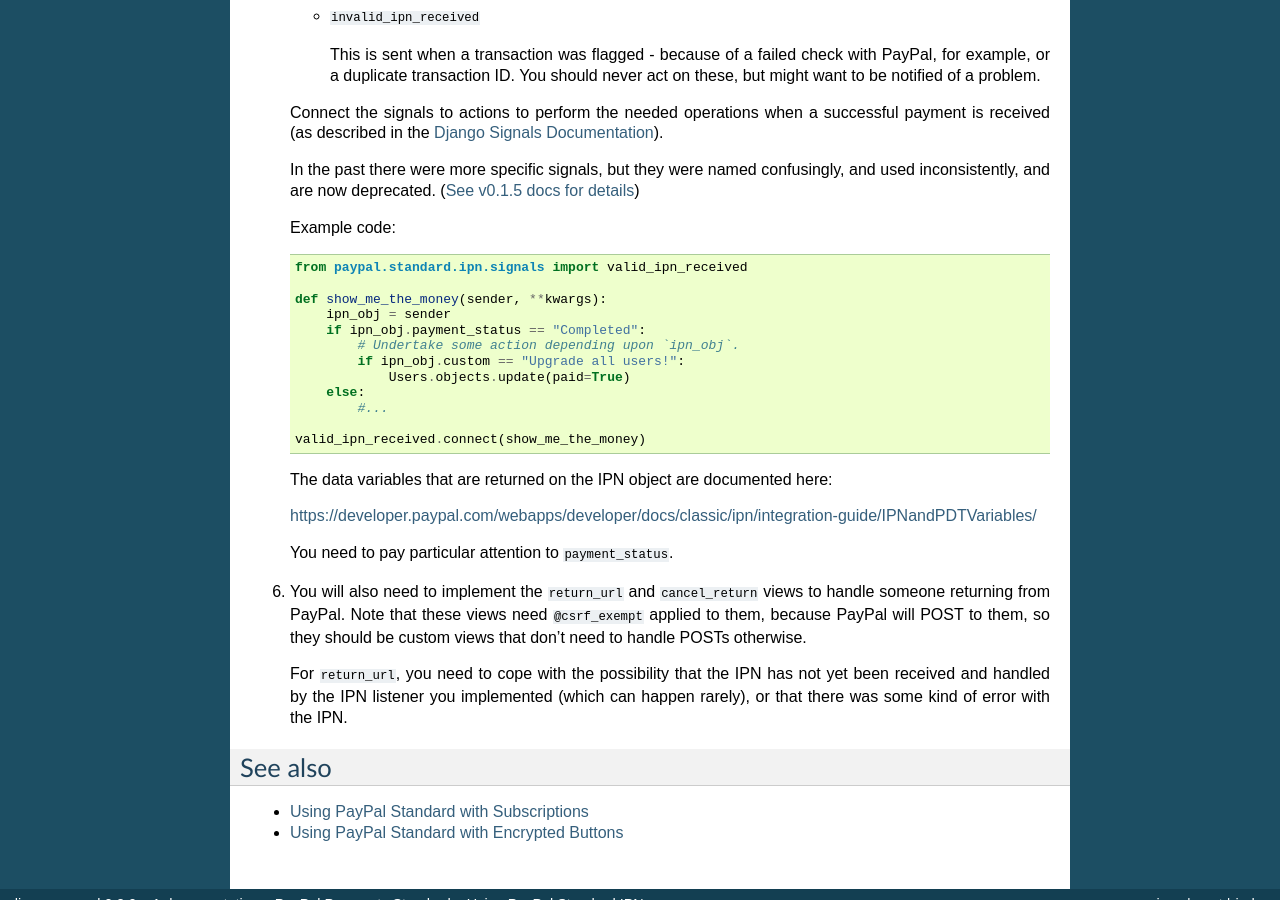
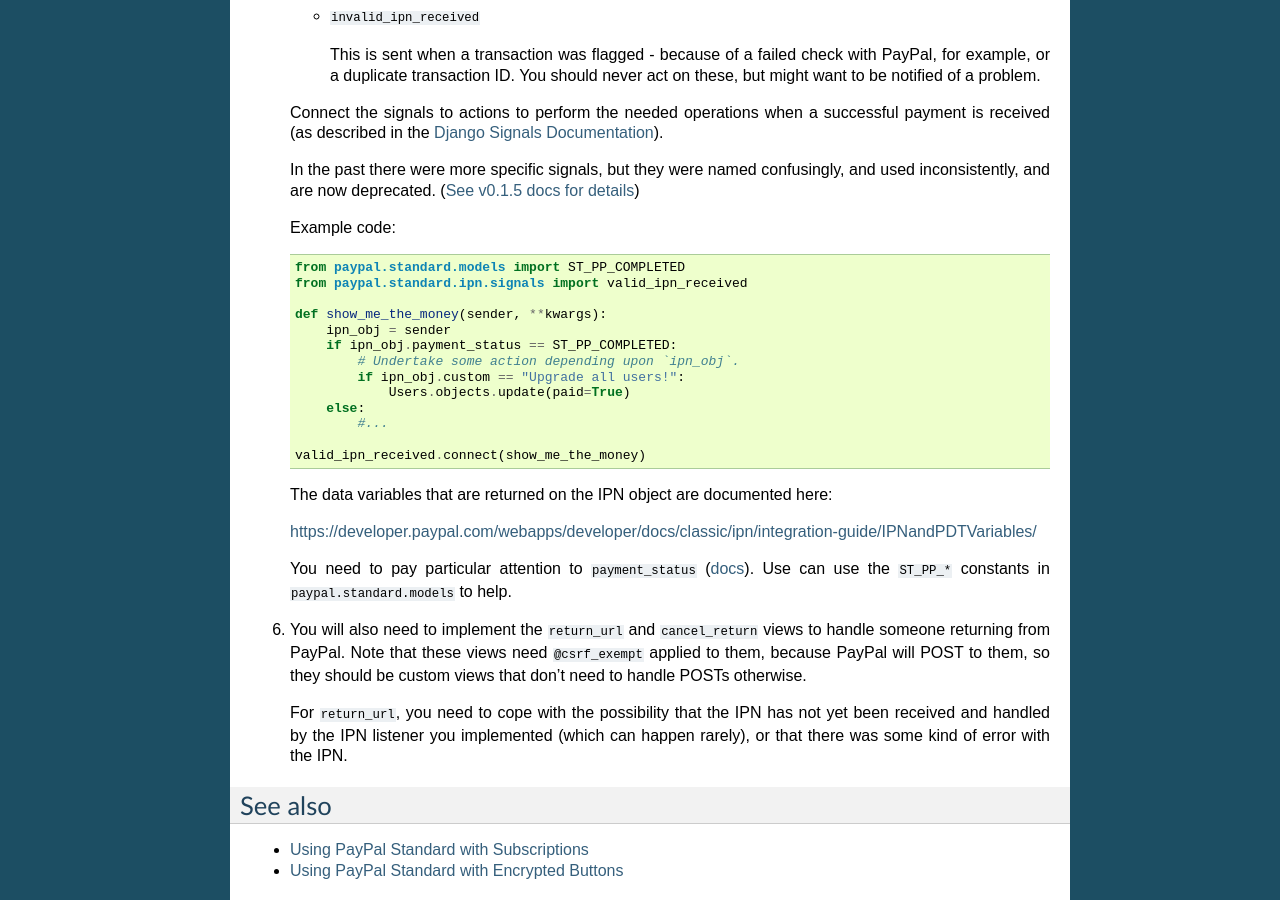
Before and after one commit to spookylukey/django-paypal, a Sphinx documentation site: the page built from docs/standard/ipn.rst, in a window 1280 px wide and 900 px high, scrolled down 1394 px. Built offline with Sphinx 7.4.7, drawn with Linux system fonts in a browser that asks for light colours.

Commit message:
Better docs for IPN `payment_status`

```diff
--- a/docs/standard/ipn.rst
+++ b/docs/standard/ipn.rst
@@ -112,11 +112,12 @@ Using PayPal Standard IPN
 
    .. code-block:: python
 
+       from paypal.standard.models import ST_PP_COMPLETED
        from paypal.standard.ipn.signals import valid_ipn_received
 
        def show_me_the_money(sender, **kwargs):
            ipn_obj = sender
-           if ipn_obj.payment_status == "Completed":
+           if ipn_obj.payment_status == ST_PP_COMPLETED:
                # Undertake some action depending upon `ipn_obj`.
                if ipn_obj.custom == "Upgrade all users!":
                    Users.objects.update(paid=True)
@@ -129,7 +130,9 @@ Using PayPal Standard IPN
 
    https://developer.paypal.com/webapps/developer/docs/classic/ipn/integration-guide/IPNandPDTVariables/
 
-   You need to pay particular attention to ``payment_status``.
+   You need to pay particular attention to ``payment_status`` (`docs
+   <https://developer.paypal.com/webapps/developer/docs/classic/ipn/integration-guide/IPNandPDTVariables/#id091EB04C0HS__id0913D0E0UQU>`_). Use
+   can use the ``ST_PP_*`` constants in ``paypal.standard.models`` to help.
 
 6. You will also need to implement the ``return_url`` and ``cancel_return`` views
    to handle someone returning from PayPal. Note that these views need
```
